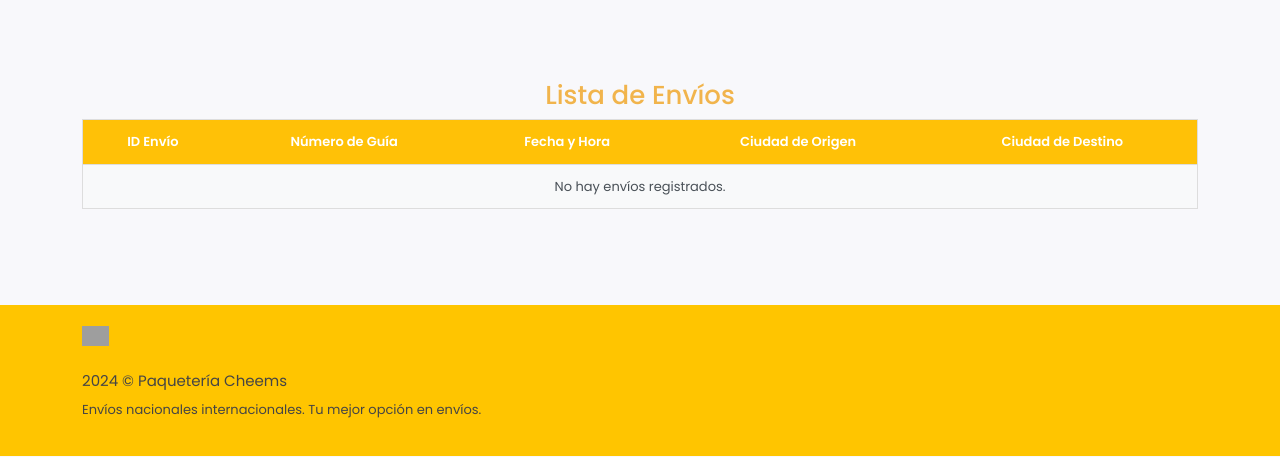
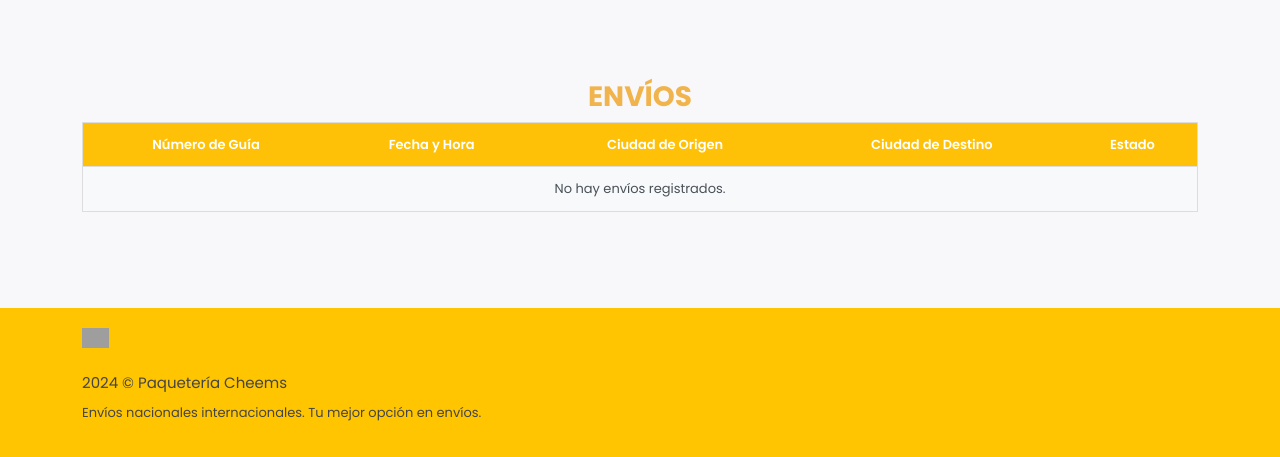
Before and after one commit to OmarCaste/cheemsito, a Flask app: page /envios in a window 1280 px wide. Shown: the part 87-544 px from the top of the page. Run offline with Flask 3, Linux system fonts and the light colour scheme; data that the repository does not hold is empty; some libraries are stand-ins or nearby versions; grey boxes are pictures that could not be loaded.

Commit message:
Creacion de estado de pedido

```diff
--- a/entities/ciudad.py
+++ b/entities/ciudad.py
@@ -64,7 +64,7 @@ class Ciudad:
         try:
             connection = get_db_connection()
             cursor = connection.cursor(dictionary=True)
-            cursor.execute('SELECT e.id, e.guia, e.fecha_hora, co.nombre AS ciudad_origen, cd.nombre AS ciudad_destino FROM envios e JOIN ciudad co ON e.ciudad_origen_id = co.idciudad JOIN ciudad cd ON e.ciudad_destino_id = cd.idciudad')
+            cursor.execute('SELECT e.guia, e.fecha_hora, co.nombre AS ciudad_origen, cd.nombre AS ciudad_destino, e.estado FROM envios e JOIN ciudad co ON e.ciudad_origen_id = co.idciudad JOIN ciudad cd ON e.ciudad_destino_id = cd.idciudad')
             return cursor.fetchall()
         except Error as e:
             return str(e)
--- a/static/css/envios.css
+++ b/static/css/envios.css
@@ -1,5 +1,5 @@
 .envio-table.table-striped > tbody > tr:nth-of-type(odd) {
-    background-color: #eaf1ff; /* Fondo para filas impares */
+    background-color: #eaf1ff;
 }
 .table.envio-table {
     background-color: #f9f9f9;
@@ -14,4 +14,20 @@
 
 .table.envio-table td {
     text-align: center;
+
 }
+.estado.procesado {
+    color: #531300;
+}
+
+.estado.enviado {
+    color: #ff0000;
+}
+
+.estado.entregado {
+    color: #28a745;
+}
+h2.text-warning {
+    font-size: 28px;
+    font-weight: 700;
+}
--- a/templates/envios.html
+++ b/templates/envios.html
@@ -2,26 +2,26 @@
 <section class="section">
     <div class="bg-overlay bg-primary back-presentation"></div>
     <div class="container">
-        <h2 class="text-center text-warning">Lista de Envíos</h2>
+        <h2 class="text-center text-warning">ENVÍOS</h2>
         <div class="table-responsive">
             <table class="table envio-table table-striped">
                 <thead>
                     <tr>
-                        <th>ID Envío</th>
                         <th>Número de Guía</th>
                         <th>Fecha y Hora</th>
                         <th>Ciudad de Origen</th>
                         <th>Ciudad de Destino</th>
+                        <th>Estado</th>
                     </tr>
                 </thead>
                 <tbody>
                     {% for envio in envios %}
                     <tr>
-                        <td>{{ envio.id }}</td>
                         <td>{{ envio.guia }}</td>
                         <td>{{ envio.fecha_hora }}</td>
                         <td>{{ envio.ciudad_origen }}</td>
                         <td>{{ envio.ciudad_destino }}</td>
+                        <td class="estado {{ envio.estado|lower }}">{{ envio.estado }}</td>
                     </tr>
                     {% else %}
                     <tr>
```
